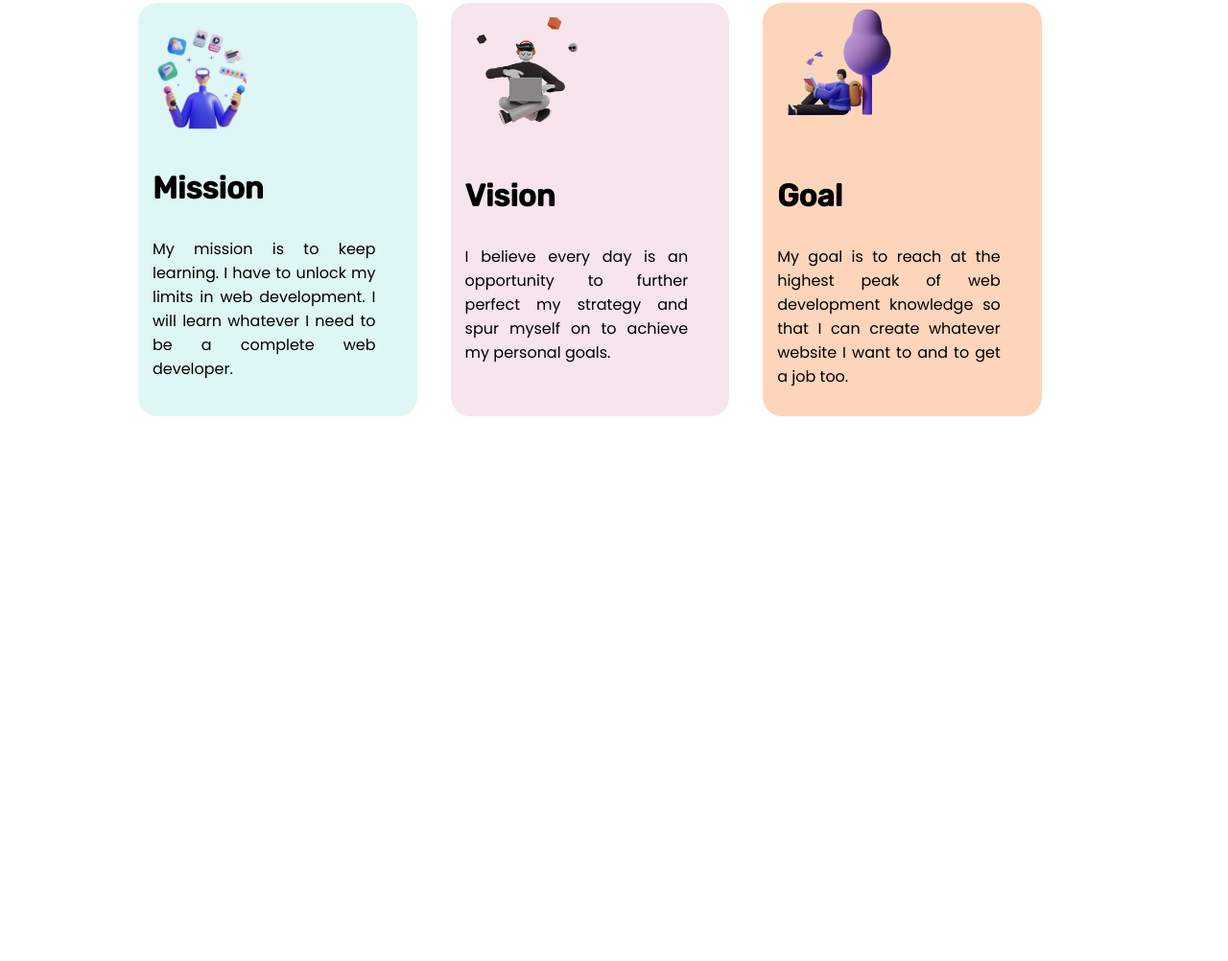
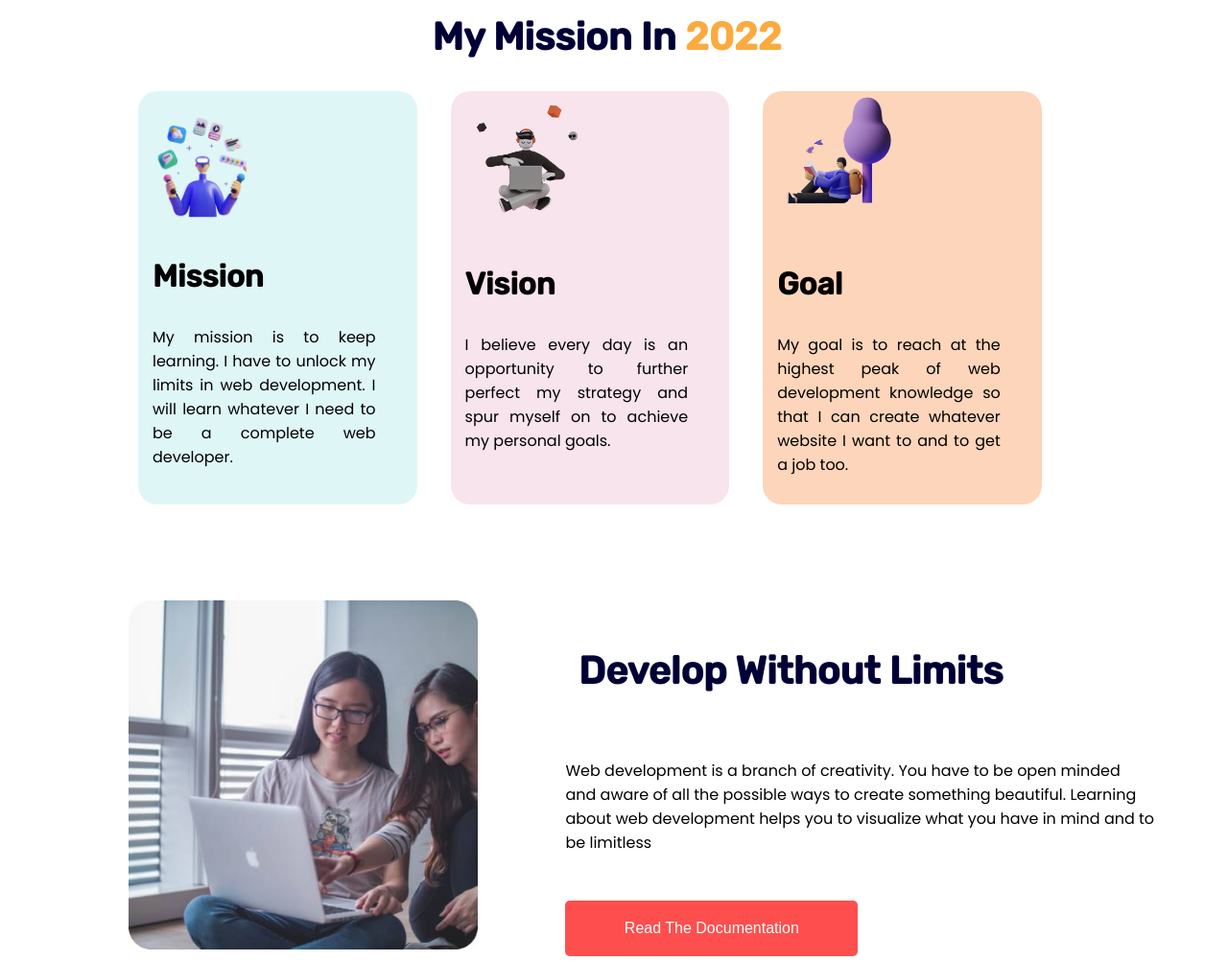
Before and after one commit to tayesh/assignment-portfolio, a plain HTML site: page index.html in a window 1280 px wide. Shown: the part 656-1658 px from the top of the page at 96% size. Before the commit the page ends 1098 px from the top, so only its background shows below. Drawn offline with Linux system fonts and the light colour scheme.

Commit message:
3rd-input

```diff
--- a/index.html
+++ b/index.html
@@ -16,7 +16,7 @@
 </head>
 
 <body>
-    <section id="first-section">
+    <section class="section-flex">
         <div class="half-width">
             <div id="intro-heading">
                 <h1>Stay Focused On <span class="orange-clr"> Mission 2022</span></h1>
@@ -62,5 +62,18 @@
 
         </div>
     </section>
+    <section class="section-flex">
+        <div class="half-width-section3img">
+            <img src="coding.jpg" alt="">
+        </div>
+        <div class="half-width-section3p">
+            <h2 id="third-heading">Develop Without Limits</h2>
+            <p>Web development is a branch of creativity. You have to be open minded and aware of all the possible ways
+                to create something beautiful. Learning about web development helps you to visualize what you have in
+                mind and to be limitless
+            </p>
+            <a href="">Read The Documentation</a>
+        </div>
+    </section>
 
 </body>
--- a/style.css
+++ b/style.css
@@ -21,8 +21,9 @@ p{
 .profile-image{
     border-radius: 250px;
 }
-#first-section{
+.section-flex{
     display: flex;
+    margin-top: 100px;
 }
 .half-width{
     width: 50%;
@@ -46,6 +47,14 @@ h2{
     margin-left: 35%;
     color: rgb(0, 0, 54);
     margin-top: 50px;
+}
+.section-3{
+    font-size:2.5em;
+    font-family: 'Rubik', sans-serif;
+    margin-left: 2%;
+    color: rgb(0, 0, 54);
+    margin-top: 50px;
+
 }
 .display-flex{
     display: flex;
@@ -83,3 +92,22 @@ h3{
     background-color: rgba(248, 128, 47, 0.329);
     border-radius: 20px;
 }
+.half-width-section3img{
+    width: 40%;
+    margin-left: 10%;
+}
+.half-width-section3p{
+    width: 60%;
+
+}
+.half-width-section3img img{
+    width: 80%;
+}
+#third-heading{
+    font-size:2.5em;
+    font-family: 'Rubik', sans-serif;
+    margin-left: 2%;
+    color: rgb(0, 0, 54);
+    margin-top: 50px;
+
+}
```
Also changed, not shown: coding.jpg (added).
